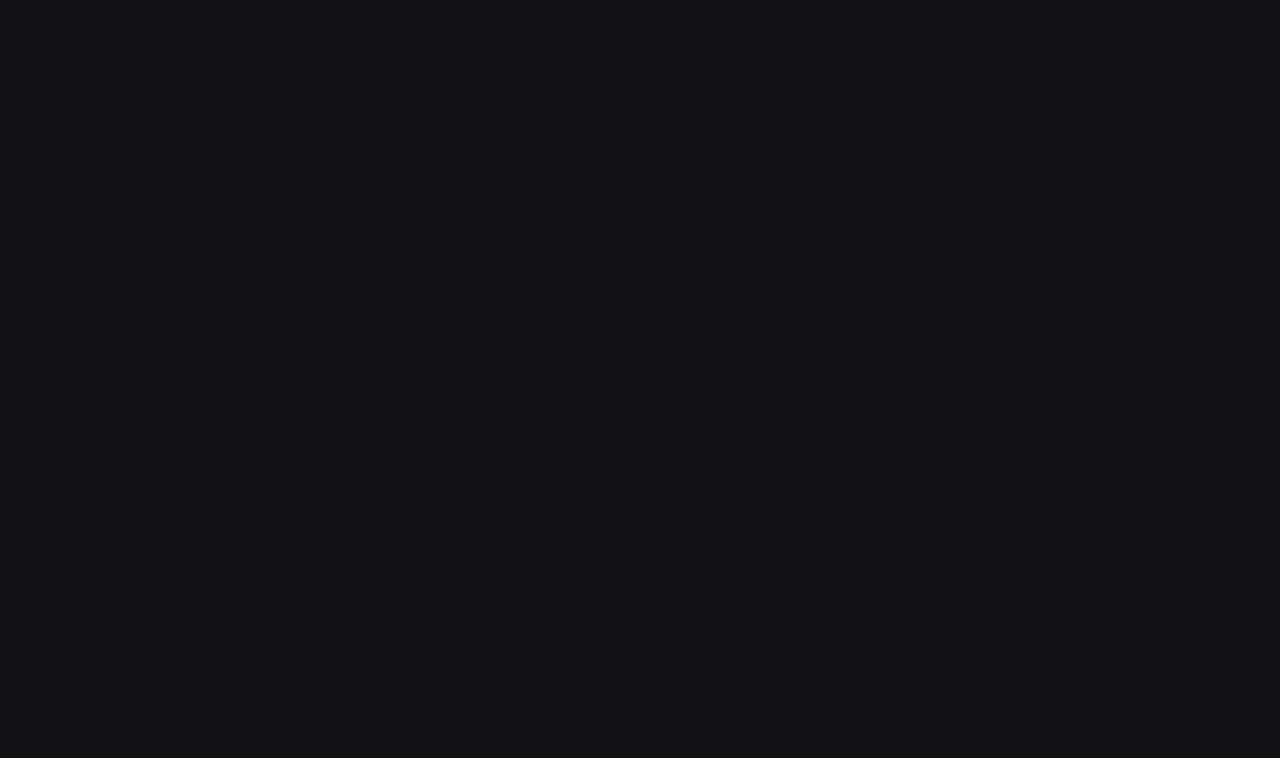
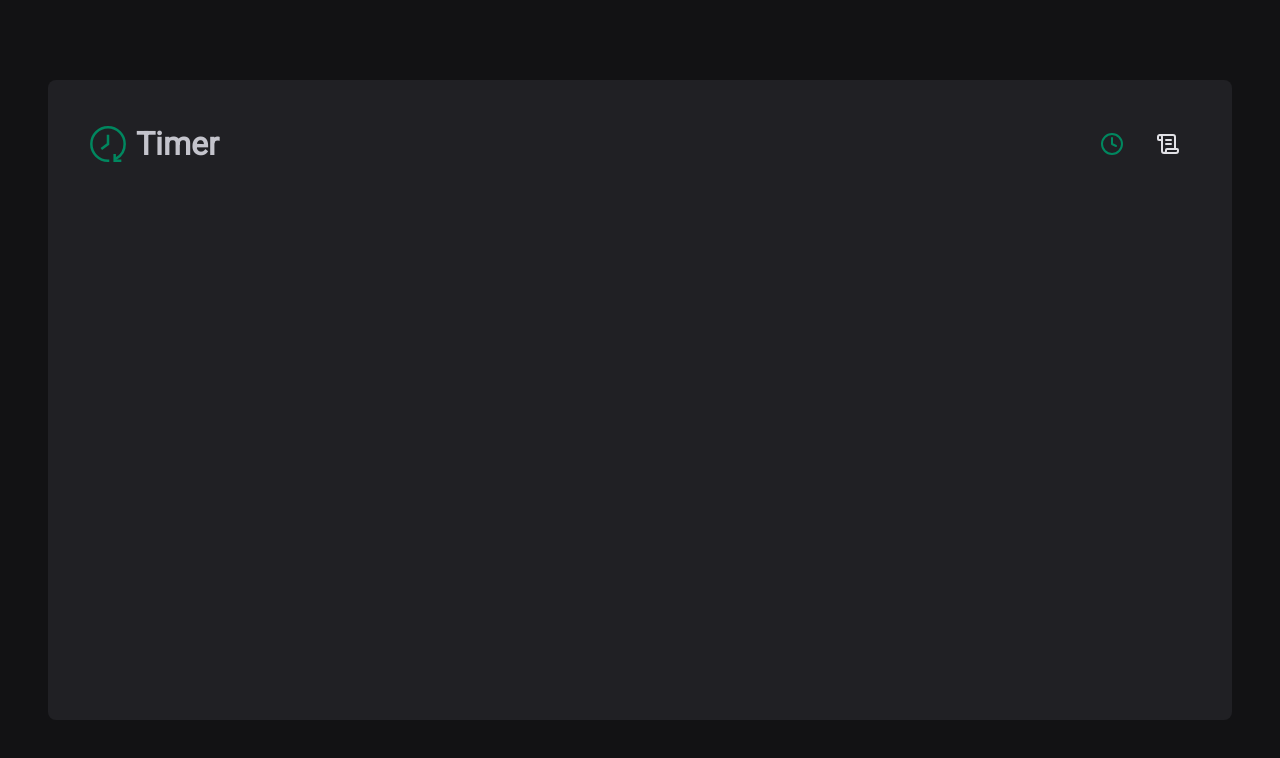
Before and after one commit to wesleyfreit/timer, a React (Vite) app: page / in a window 1280 px wide. Shown: the top 758 px of the page. Built offline with nearby package versions, Linux system fonts and the light colour scheme.

Commit message:
feat: add react router dom with application routes, default layout and header components

```diff
--- a/package.json
+++ b/package.json
@@ -12,6 +12,7 @@
   "dependencies": {
     "react": "^19.0.0",
     "react-dom": "^19.0.0",
+    "react-router-dom": "^7.2.0",
     "styled-components": "^6.1.15"
   },
   "devDependencies": {
--- a/src/app.tsx
+++ b/src/app.tsx
@@ -1,10 +1,15 @@
+import { BrowserRouter } from 'react-router-dom';
 import { ThemeProvider } from 'styled-components';
+import { Router } from './router';
 import { GlobalStyle } from './styles/global';
 import { defaultTheme } from './styles/themes/default';
 
 export function App() {
   return (
     <ThemeProvider theme={defaultTheme}>
+      <BrowserRouter>
+        <Router />
+      </BrowserRouter>
       <GlobalStyle />
     </ThemeProvider>
   );
--- /dev/null
+++ b/src/components/header/index.tsx
@@ -0,0 +1,23 @@
+import { Clock, ScrollText } from 'lucide-react';
+import { NavLink } from 'react-router-dom';
+import Logo from '../../assets/logo.svg';
+import { HeaderContainer } from './styles';
+
+export function Header() {
+  return (
+    <HeaderContainer>
+      <div>
+        <img src={Logo} alt="" />
+        <h1>Timer</h1>
+      </div>
+      <nav>
+        <NavLink to="/" title="Temporizador">
+          <Clock />
+        </NavLink>
+        <NavLink to="/history" title="Histórico">
+          <ScrollText />
+        </NavLink>
+      </nav>
+    </HeaderContainer>
+  );
+}
--- /dev/null
+++ b/src/components/header/styles.ts
@@ -0,0 +1,55 @@
+import styled from 'styled-components';
+
+export const HeaderContainer = styled.header`
+  display: flex;
+  align-items: center;
+  justify-content: space-between;
+  margin-bottom: 1rem;
+
+  div {
+    display: flex;
+    justify-content: center;
+    align-items: center;
+    gap: 0.5rem;
+
+    img {
+      width: 2.5rem;
+      height: 2.5rem;
+    }
+
+    h1 {
+      font-weight: 700;
+
+      @media (max-height: 500px) or (max-width: 500px) {
+        font-size: 1.8rem;
+      }
+    }
+  }
+
+  nav {
+    display: flex;
+    gap: 0.5rem;
+
+    a {
+      width: 3rem;
+      height: 3rem;
+
+      display: flex;
+      justify-content: center;
+      align-items: center;
+
+      color: ${({ theme }) => theme['gray-100']};
+
+      border-top: 3px solid transparent;
+      border-bottom: 3px solid transparent;
+
+      &:hover {
+        border-bottom-color: ${({ theme }) => theme['green-500']};
+      }
+
+      &.active {
+        color: ${({ theme }) => theme['green-500']};
+      }
+    }
+  }
+`;
--- /dev/null
+++ b/src/layouts/default-layout/index.tsx
@@ -0,0 +1,12 @@
+import { Outlet } from 'react-router-dom';
+import { Header } from '../../components/header';
+import { LayoutContainer } from './styles';
+
+export function DefaultLayout() {
+  return (
+    <LayoutContainer>
+      <Header />
+      <Outlet />
+    </LayoutContainer>
+  );
+}
--- /dev/null
+++ b/src/layouts/default-layout/styles.ts
@@ -0,0 +1,19 @@
+import styled from 'styled-components';
+
+export const LayoutContainer = styled.div`
+  max-width: 74rem;
+  height: calc(100vh - 10rem);
+  margin: 5rem auto;
+  padding: 2.5rem;
+  overflow: auto;
+
+  background-color: ${({ theme }) => theme['gray-800']};
+  border-radius: 8px;
+
+  display: flex;
+  flex-direction: column;
+
+  @media (max-width: 500px) {
+    padding: 1rem;
+  }
+`;
--- /dev/null
+++ b/src/pages/history/index.tsx
@@ -0,0 +1,3 @@
+export function History() {
+  return <main></main>;
+}
--- /dev/null
+++ b/src/pages/home/index.tsx
@@ -0,0 +1,3 @@
+export function Home() {
+  return <main></main>;
+}
--- /dev/null
+++ b/src/router.tsx
@@ -0,0 +1,15 @@
+import { Route, Routes } from 'react-router-dom';
+import { DefaultLayout } from './layouts/default-layout';
+import { History } from './pages/history';
+import { Home } from './pages/home';
+
+export function Router() {
+  return (
+    <Routes>
+      <Route path="/" element={<DefaultLayout />}>
+        <Route path="/" element={<Home />} />
+        <Route path="/history" element={<History />} />
+      </Route>
+    </Routes>
+  );
+}
```
